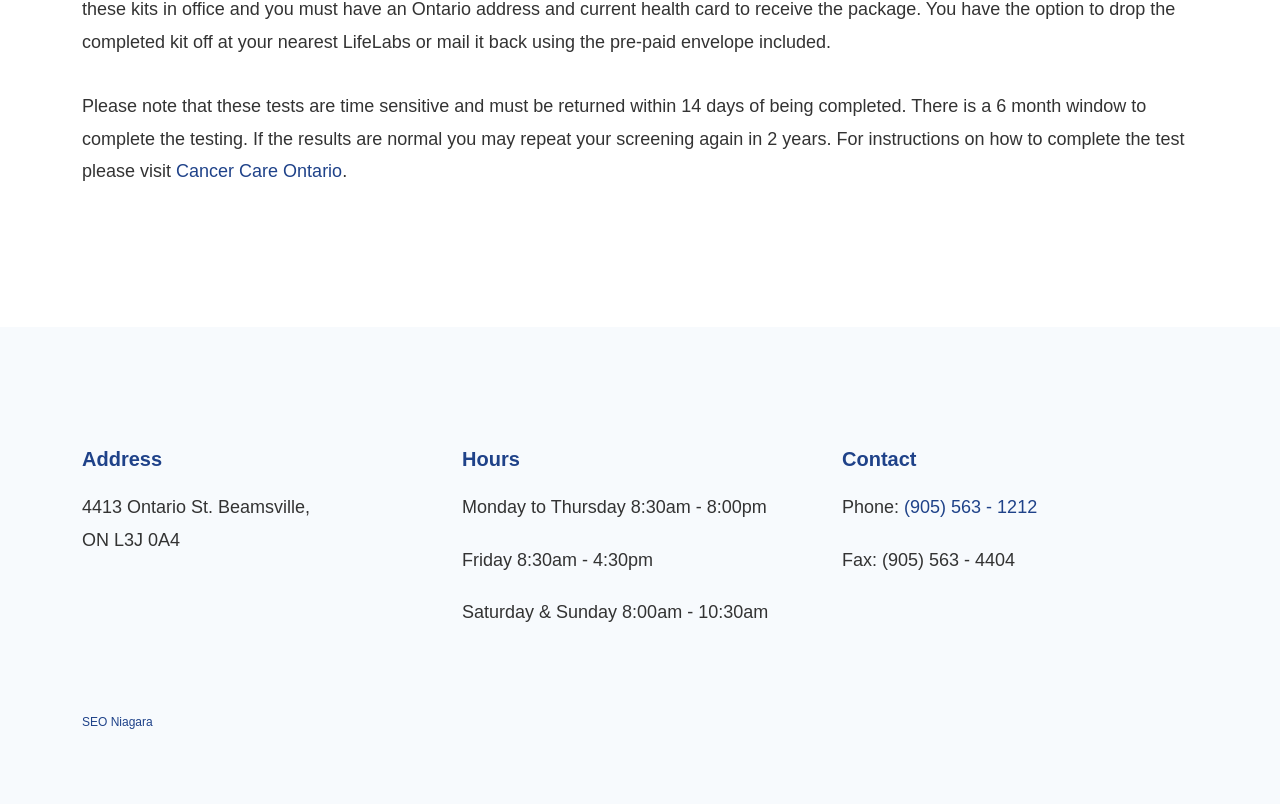
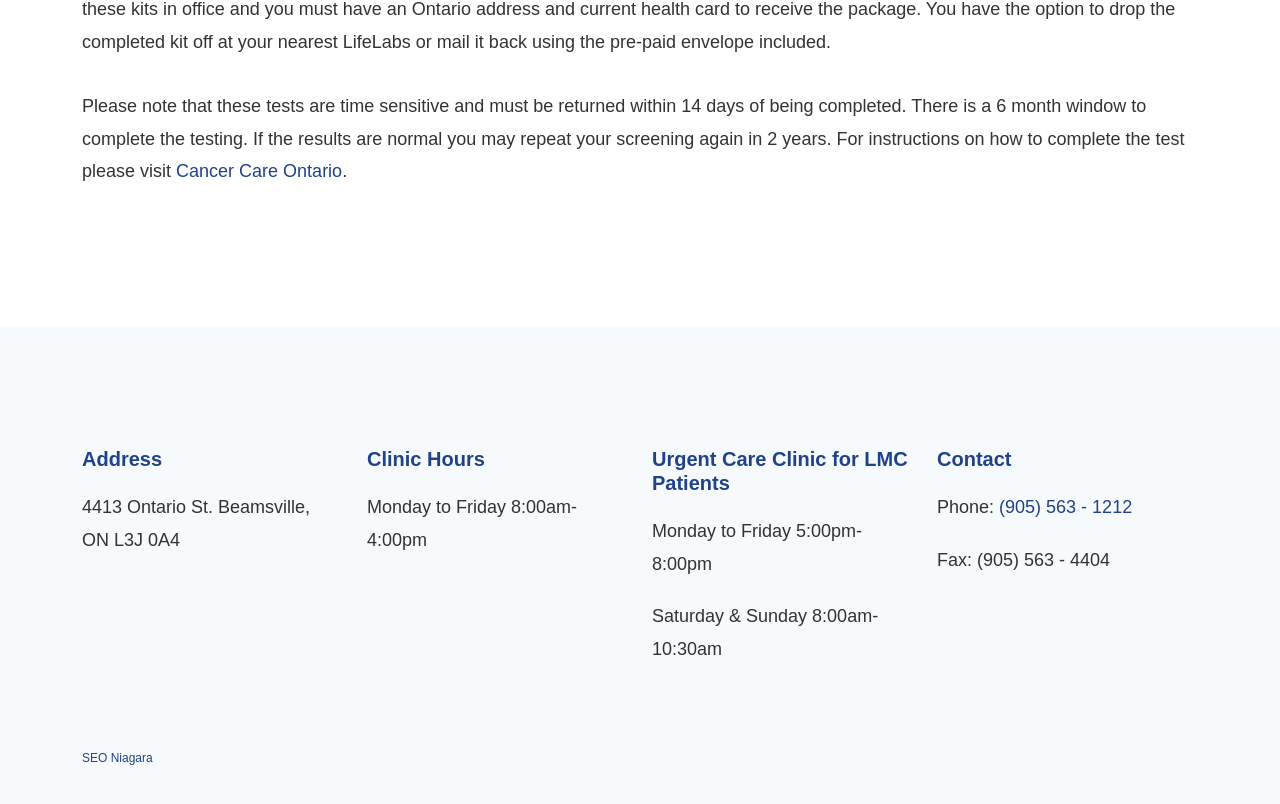
Before and after one commit to lincolnmedweb/lincolnmed, a Next.js app: page /newsletter in a window 1280 px wide. Shown: the part 2925-3729 px from the top of the page. Built offline with nearby package versions, Linux system fonts and the light colour scheme.

Commit message:
Change hours

```diff
--- a/components/shared/footer/Footer.tsx
+++ b/components/shared/footer/Footer.tsx
@@ -9,7 +9,7 @@ const Footer = () => {
       <footer className={styles.footer}>
         <Container>
           <Row>
-            <Col lg="4">
+            <Col lg="3">
               <h5>Address</h5>
               <p>
                 4413 Ontario St. Beamsville,
@@ -17,13 +17,16 @@ const Footer = () => {
                 ON L3J 0A4
               </p>
             </Col>
-            <Col lg="4">
-              <h5>Hours</h5>
-              <p>Monday to Thursday 8:30am - 8:00pm</p>
-              <p>Friday 8:30am - 4:30pm</p>
-              <p>Saturday & Sunday 8:00am - 10:30am</p>
+            <Col lg="3">
+              <h5>Clinic Hours</h5>
+              <p>Monday to Friday 8:00am-4:00pm</p>
             </Col>
-            <Col lg="4">
+            <Col lg="3">
+              <h5>Urgent Care Clinic for LMC Patients </h5>
+              <p>Monday to Friday 5:00pm-8:00pm</p>
+              <p>Saturday & Sunday 8:00am-10:30am</p>
+            </Col>
+            <Col lg="3">
               <h5>Contact</h5>
               <p>
                 Phone: <a href="tel:(905) 563 - 1212">(905) 563 - 1212</a>
@@ -36,7 +39,9 @@ const Footer = () => {
               <p className="infused">
                 <br />
                 <br />
-                <a target="_blank" href="https://infused.agency">SEO Niagara</a>
+                <a target="_blank" href="https://infused.agency">
+                  SEO Niagara
+                </a>
               </p>
             </Col>
           </Row>
```
